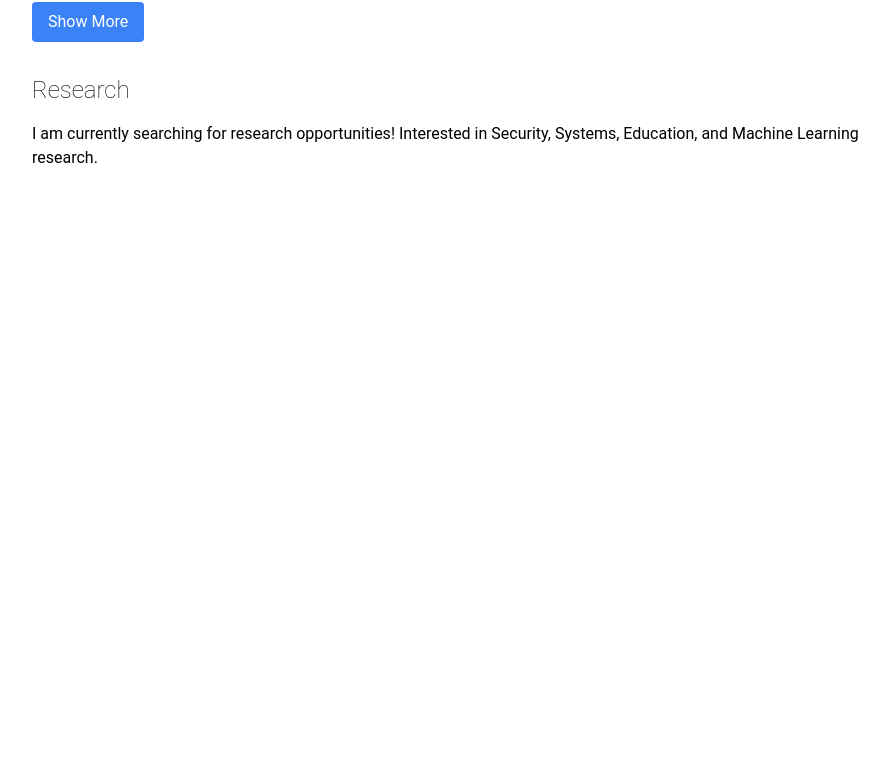
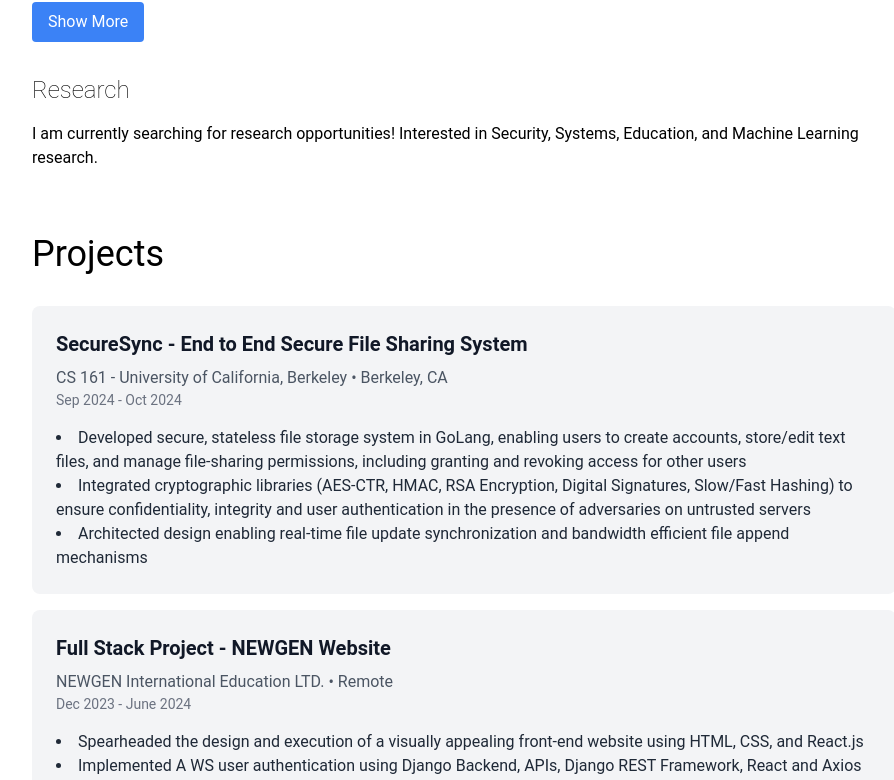
Before and after one commit to jawtopi/personal_portfolio, a React (Vite) app in the folder react-portfolio-2025/: page /mainpage in a window 1280 px wide. Shown: the part 1999-2779 px from the top of the page, without its empty margins (320-1214 px from the left). Before the commit the page ends 2201 px from the top, so only its background shows below. Built offline with nearby package versions, Linux system fonts and the light colour scheme.

Commit message:
complete teaching section

```diff
--- a/react-portfolio-2025/src/pages/MainPage.jsx
+++ b/react-portfolio-2025/src/pages/MainPage.jsx
@@ -4,6 +4,8 @@ import Header from './components/Header';
 import AboutMe from './components/AboutMe';
 import Education from './components/Education';
 import Experience from './components/Experience';
+import Projects from './components/Projects';
+import Teaching from './components/Teaching';
 
 
 const MainPage = () => {
@@ -15,7 +17,8 @@ const MainPage = () => {
         <AboutMe />
         <Education />
         <Experience />
-
+        <Projects />
+        <Teaching />
       </div>
     </div>
   );
--- a/react-portfolio-2025/src/pages/components/AboutMe.jsx
+++ b/react-portfolio-2025/src/pages/components/AboutMe.jsx
@@ -11,11 +11,11 @@ const AboutMe = () => {
           <h1 className='text-2xl font-semibold text-blue-700'>Jason Lee</h1>
           <p className='text-blue-700'> jawtopi@berkeley.edu </p>
           <p className='pt-4 text-gray-800'>
-            Hi! I’m Jason. I'm an international student from New Zealand studying CS & Math student @ UC Berkeley.
+            Hi! I’m Jason. I'm an international student from New Zealand studying CS & Math @ UC Berkeley.
           </p>
           <p className='pt-6 text-gray-800'>
             I’m passionate about creating impactful software solutions, with experience ranging from building optimized algorithms
-            for drone reforestation to designing scalable learning tools. I'm also extremely passionate about education, having 8+ years of teaching experience. For the past two years, I've been running NEWGEN, a high-school education company based in New Zealand.
+            for drone reforestation to designing scalable learning tools. I'm also extremely passionate about education, with 8+ years of teaching experience. For the past two years, I've been running NEWGEN, a high-school education company based in New Zealand.
           </p>
           <p className='pt-6 text-gray-800'>
             I’m particularly interested in software engineering that bridges innovation and real-world impact, including fields like machine learning, secure systems, and full-stack development. Outside of work, I enjoy hiking, judo, and exploring new tech ideas. Let’s connect to collaborate or share insights!
--- a/react-portfolio-2025/src/pages/components/Experience.jsx
+++ b/react-portfolio-2025/src/pages/components/Experience.jsx
@@ -5,6 +5,7 @@ import kidrone from '../images/kidrone_logo.jpeg';
 import ss from '../images/SsLogo.png';
 import nike from '../images/nike.png';
 import berk from '../images/berk.png';
+import kumon from '../images/kumon.jpeg';
 
 const Experience = () => {
   const workExperiences = [
@@ -66,6 +67,17 @@ const Experience = () => {
       ],
       logo: berk
     },
+    {
+        title: 'Head Teaching Assistant',
+        company: 'KUMON Mt Albert.',
+        location: 'Mt Albert, Auckland, New Zealand',
+        date: 'Feb 2016 - Aug 2022',
+        responsibilities: [
+          'Managed day-to-day activities at tutoring center, trained new staff, taught primary to high school Math and English',
+          'Hosted fun flashcard and reading sessions for younger students (ages < 5)',
+        ],
+        logo: kumon
+    },
   ];
 
   const [isExpanded, setIsExpanded] = useState(false);
--- /dev/null
+++ b/react-portfolio-2025/src/pages/components/Projects.jsx
@@ -0,0 +1,76 @@
+import React, { useState } from 'react';
+import WorkExpCard from './WorkExpCard';
+
+const Projects = () => {
+    const workExperiences = [
+        {
+          title: 'SecureSync - End to End Secure File Sharing System',
+          company: 'CS 161 - University of California, Berkeley',
+          location: 'Berkeley, CA',
+          date: 'Sep 2024 - Oct 2024',
+          responsibilities: [
+            'Developed secure, stateless file storage system in GoLang, enabling users to create accounts, store/edit text files, and manage file-sharing permissions, including granting and revoking access for other users',
+            'Integrated cryptographic libraries (AES-CTR, HMAC, RSA Encryption, Digital Signatures, Slow/Fast Hashing) to ensure confidentiality, integrity and user authentication in the presence of adversaries on untrusted servers',
+            'Architected design enabling real-time file update synchronization and bandwidth efficient file append mechanisms',
+          ],
+        },
+        {
+          title: 'Full Stack Project - NEWGEN Website',
+          company: 'NEWGEN International Education LTD.',
+          location: 'Remote',
+          date: 'Dec 2023 - June 2024',
+          responsibilities: [
+            'Spearheaded the design and execution of a visually appealing front-end website using HTML, CSS, and React.js',
+            'Implemented A WS user authentication using Django Backend, APIs, Django REST Framework, React and Axios',
+            'Utilized MySQL databases to store student information, tutor blog posts, and relevant class information',
+          ],
+        },
+        {
+          title: 'Logism Single Core RISC-V CPU',
+          company: 'CS 61C - University of California, Berkeley',
+          location: 'Berkeley, CA',
+          date: 'Jan 2024 - May 2024',
+          responsibilities: [
+            'Designed and implemented a single-core CPU in Logisim, executing 36 key RISC-V instructions like addi, andi, and mul while integrating ALU, register file, and control logic circuits for instruction processing.',
+            'Developed a pipelined architecture with hazard mitigation for branch and jump instructions, ensuring accurate instruction execution through control hazard resolution and no-op insertion.',
+            'Integrated advanced testing workflows, debugging datapaths and circuits using custom RISC-V tests, Bash scripts, and Logisim tools to ensure optimal performance and compliance with design specifications.',
+          ],
+        },
+        {
+          title: '2D World Exploration Game',
+          company: 'CS 61B - University of California, Berkeley',
+          location: 'Berkeley, CA',
+          date: 'Aug 2023 - Dec 2023',
+          responsibilities: [
+            'Used Java to create a 2D tile-based world exploration engine with dynamic features and user navigation capabilities',
+            'Utilized Binary Search Partitioning algorithm to create complex, pseudo-random seeded world with rooms and hallways',
+            'Implemented methods for loading and saving game objects to/from JSON Files for users to save progress',
+          ],
+        },
+      ];
+
+      const [isExpanded, setIsExpanded] = useState(false);
+
+      const toggleExpand = () => {
+        setIsExpanded(!isExpanded);
+      };
+
+      return (
+        <div className="p-8 pr-16">
+          <h1 className="text-4xl pb-8">Projects</h1>
+          {(isExpanded ? workExperiences : workExperiences.slice(0, 2)).map((job, index) => (
+            <WorkExpCard key={index} {...job} />
+          ))}
+          <div className="mt-4">
+            <button
+              onClick={toggleExpand}
+              className="px-4 py-2 bg-blue-500 text-white rounded hover:bg-blue-600 transition"
+            >
+              {isExpanded ? 'Show Less' : 'Show More'}
+            </button>
+          </div>
+        </div>
+      );
+}
+
+export default Projects
--- a/react-portfolio-2025/src/pages/components/SideBar.jsx
+++ b/react-portfolio-2025/src/pages/components/SideBar.jsx
@@ -111,7 +111,7 @@ const Sidebar = () => {
                         to="/project-1"
                         className="block text-gray-700 text-sm hover:text-blue-600 transition"
                       >
-                        Project 1
+                        SecureSync
                       </NavLink>
                     </li>
                     <li>
@@ -119,7 +119,7 @@ const Sidebar = () => {
                         to="/project-2"
                         className="block text-gray-700 text-sm hover:text-blue-600 transition"
                       >
-                        Project 2
+                        NEWGEN
                       </NavLink>
                     </li>
                     <li>
@@ -127,7 +127,15 @@ const Sidebar = () => {
                         to="/project-3"
                         className="block text-gray-700 text-sm hover:text-blue-600 transition"
                       >
-                        Project 3
+                        RISC-V CPU
+                      </NavLink>
+                    </li>
+                    <li>
+                      <NavLink
+                        to="/project-3"
+                        className="block text-gray-700 text-sm hover:text-blue-600 transition"
+                      >
+                        2D World Exploration Game
                       </NavLink>
                     </li>
                   </ul>
@@ -213,7 +221,7 @@ const Sidebar = () => {
                       to="/project-1"
                       className="block text-gray-700 text-sm hover:text-blue-600 transition"
                     >
-                      Project 1
+                      SecureSync
                     </NavLink>
                   </li>
                   <li>
@@ -221,7 +229,7 @@ const Sidebar = () => {
                       to="/project-2"
                       className="block text-gray-700 text-sm hover:text-blue-600 transition"
                     >
-                      Project 2
+                      NEWGEN
                     </NavLink>
                   </li>
                   <li>
@@ -229,7 +237,15 @@ const Sidebar = () => {
                       to="/project-3"
                       className="block text-gray-700 text-sm hover:text-blue-600 transition"
                     >
-                      Project 3
+                      RISC-V CPU
+                    </NavLink>
+                  </li>
+                  <li>
+                    <NavLink
+                      to="/project-3"
+                      className="block text-gray-700 text-sm hover:text-blue-600 transition"
+                    >
+                      2D World Exploration Game
                     </NavLink>
                   </li>
                 </ul>
--- /dev/null
+++ b/react-portfolio-2025/src/pages/components/Teaching.jsx
@@ -0,0 +1,42 @@
+import React from 'react'
+
+const Teaching = () => {
+  return (
+    <div className='p-8 pr-16'>
+        <h1 className='text-4xl pb-8'> Teaching </h1>
+        <p className='pb-4'>Both my grandma and mum were History professors. My other grandma was an elementary school teacher. Education is something that I hold especially dear to me. I believe education is not just about knowledge acquisition but also about empowerment and growth. Having worked 8+ years in this sector, here's a list of my experiences!</p>
+        <li className='pb-2'>
+            <strong>2022-Present:</strong> CEO/Chemistry & Computer Science Teacher at NEWGEN International Education
+            <li className='pl-4'>
+                We help Cambridge IGCSE/A-Level students get A*'s 😎
+            </li>
+        </li>
+        <li className='pb-2'>
+            <strong>2023:</strong> CS61A Academic Intern
+            <li className='pl-4'>
+                The best computer science class at Berkeley
+            </li>
+        </li>
+        <li className='pb-2'>
+            <strong>2016-2022:</strong> KUMON Mt. Albert Head Teaching Assistant
+            <li className='pl-4'>
+                Teaching High School Math + English and reading fun flash-cards with younger students
+            </li>
+        </li>
+        <li className='pb-2'>
+            <strong>2021:</strong> Scholar's Common Room Volunteer Tutoring
+            <li className='pl-4'>
+                Helping teach Math, Computer Science, Chemistry, Bio, English Literature in High School
+            </li>
+        </li>
+        <li className='pb-2'>
+            <strong>2021:</strong> Reading in Schools
+            <li className='pl-4'>
+                Visiting lower-decile schools to read fun books with younger students
+            </li>
+        </li>
+    </div>
+  )
+}
+
+export default Teaching
```
Also changed, not shown: react-portfolio-2025/src/pages/images/kumon.jpeg (added).
